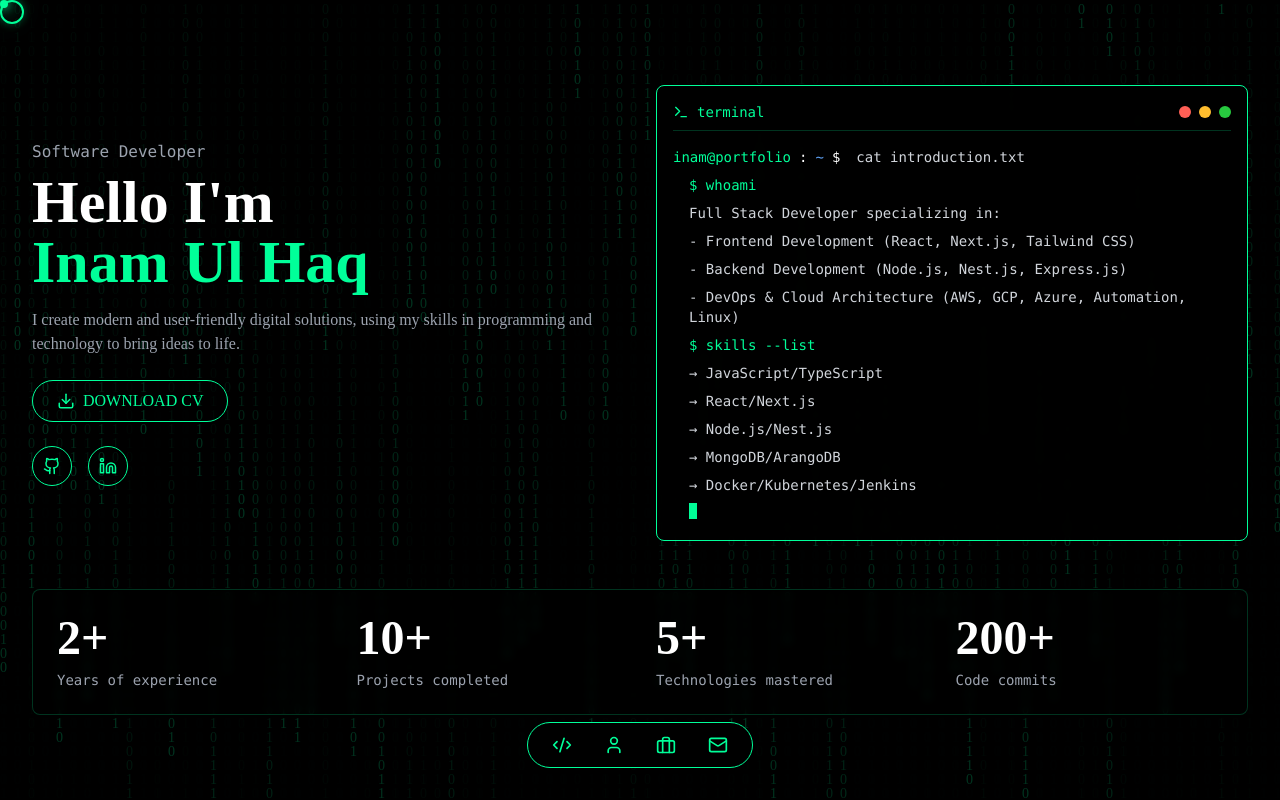
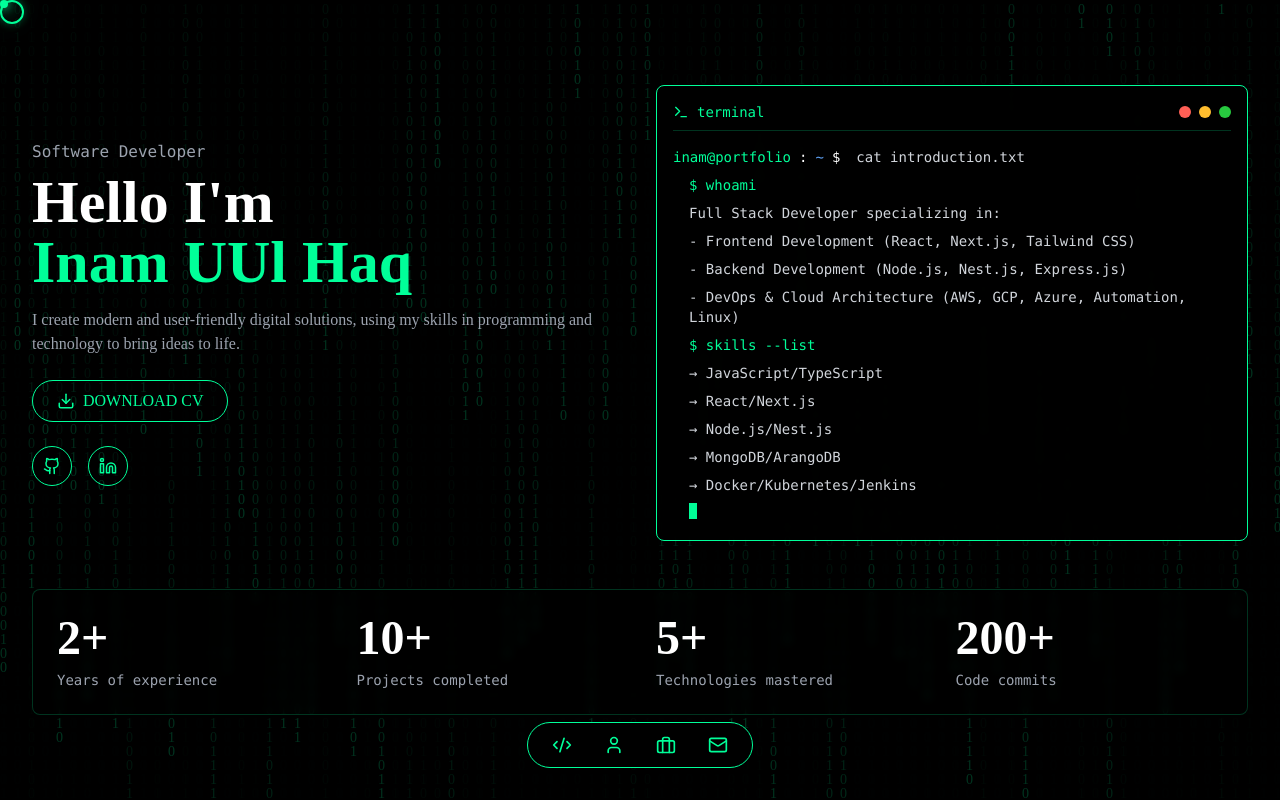
Before and after one commit to inam101001/my-portfolio, a React (Vite) app in the folder my-portfolio/: page / in a window 1280 px wide. Shown: the top 800 px of the page. Built offline with nearby package versions, Linux system fonts and the light colour scheme.

Commit message:
test: verify automated deployment works

```diff
--- a/my-portfolio/src/components/Hero.tsx
+++ b/my-portfolio/src/components/Hero.tsx
@@ -15,7 +15,7 @@ const Hero: React.FC = () => {
           <h1 className="text-5xl md:text-6xl font-bold mb-4">
             Hello I'm
             <br />
-            <span className="text-[#00ff99]">Inam Ul Haq</span>
+            <span className="text-[#00ff99]">Inam UUl Haq</span>
           </h1>
           <p className="text-gray-400 max-w-xl">
             I create modern and user-friendly digital solutions, using my skills
```
Also changed, not shown: 2 other files (tests, documents, lock files or other folders).
